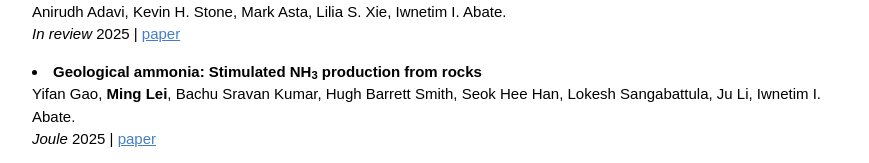
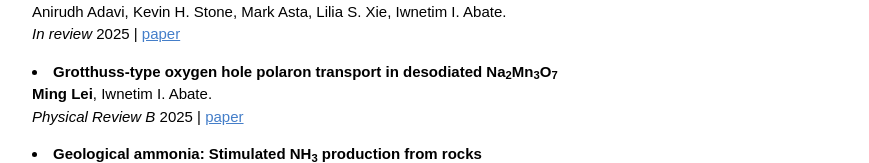
Before and after one commit to mlei012/mlei012.github.io, a plain HTML site: page index.html in a window 1280 px wide. Shown: the part 792-955 px from the top of the page, without its empty margins (274-1143 px from the left). Drawn offline with nearby package versions, Linux system fonts and the light colour scheme.

Commit message:
index.html

```diff
--- a/index.html
+++ b/index.html
@@ -195,6 +195,14 @@
       Corson Chao, Shivani Srivastava, <strong>Ming Lei</strong>, Bachu Sravan Kumar, Varun Kamboj, Hari Ramachandran, Zhelong Jiang, Anirudh Adavi, Kevin H. Stone, Mark Asta, Lilia S. Xie, Iwnetim I. Abate.
       <br>
       <em>In review</em> 2025 | <a style="color: #447ec9" href="https://arxiv.org/pdf/2301.10399">paper</a>
+      </p>
+
+      <p>
+      <li><strong>Grotthuss-type oxygen hole polaron transport in desodiated Na<sub>2</sub>Mn<sub>3</sub>O<sub>7</sub></strong>
+      <br>
+      <strong>Ming Lei</strong>, Iwnetim I. Abate.
+      <br>
+      <em>Physical Review B</em> 2025 | <a style="color: #447ec9" href="https://doi.org/10.1103/bd8s-74zt">paper</a>
       </p>
 
       <p>
```
